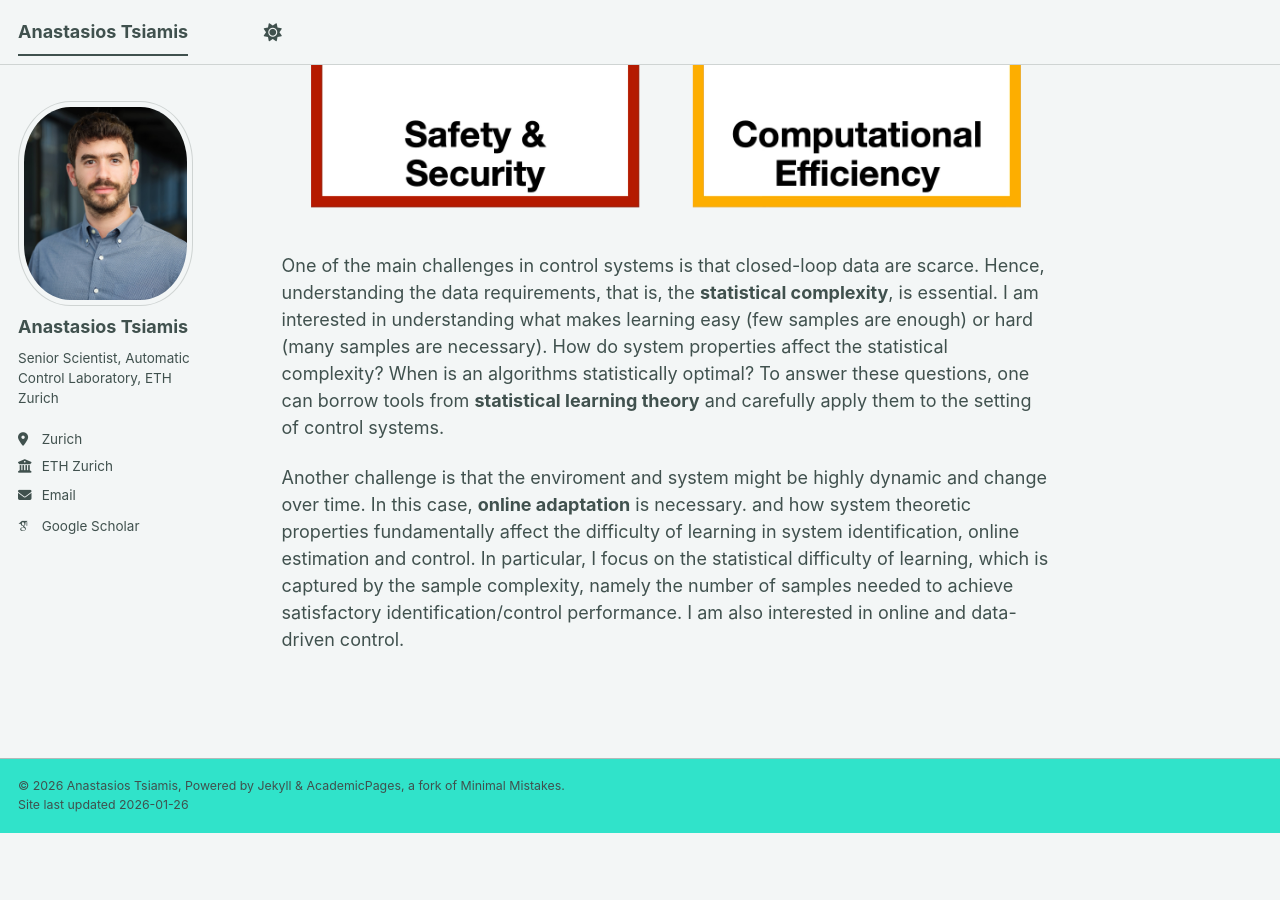
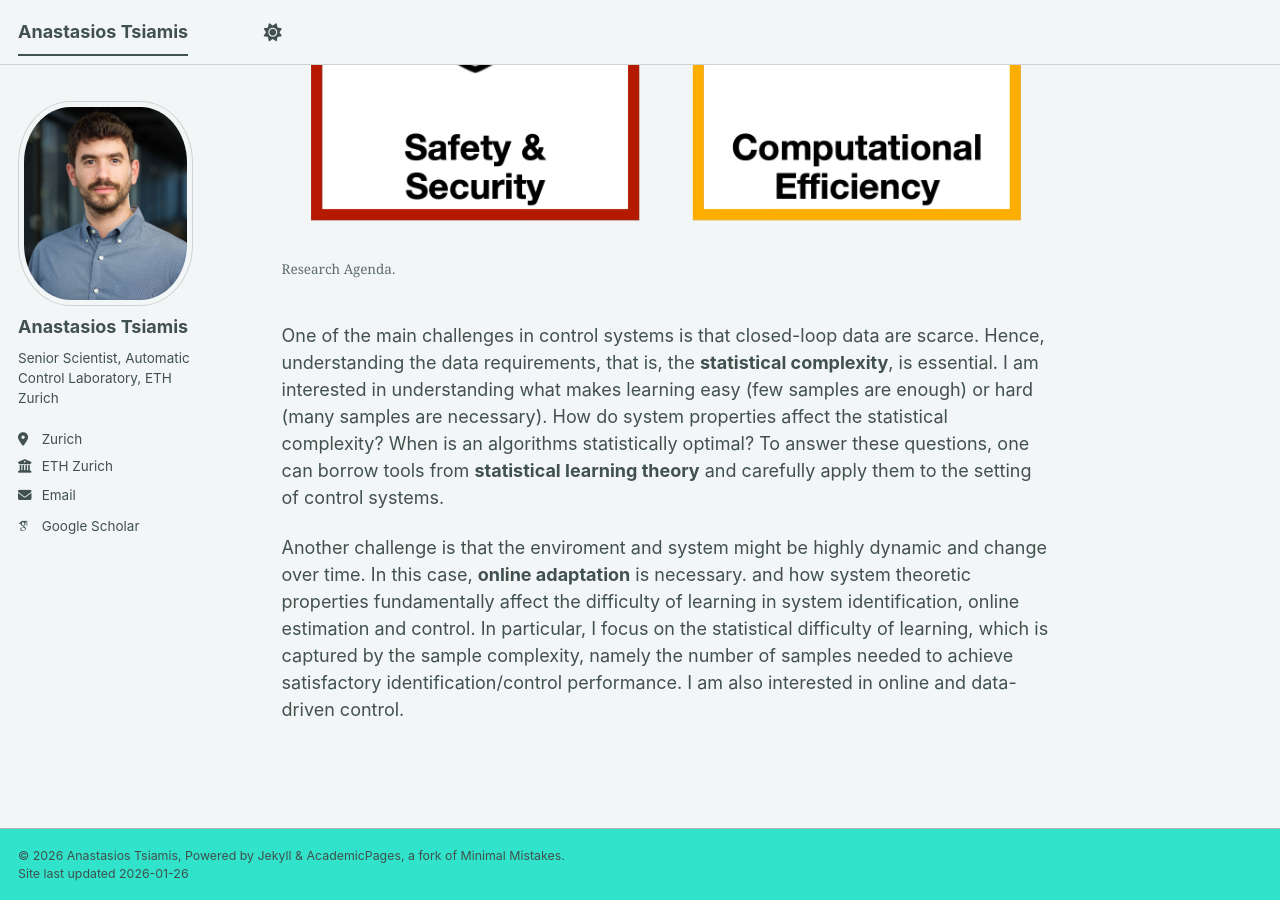
Before and after one commit to antsiamis/antsiamis.github.io, a Jekyll site: the page built from _pages/about.md, in a window 1280 px wide and 900 px high, scrolled down 1240 px. Built offline with Jekyll 4.4.1, drawn with Linux system fonts in a browser that asks for light colours; some web fonts are replaced; a script bundle is joined from its source files by our own code; library files that are not in the unit come from our copies; before the commit the page ends 2072 px from its top, so only the background shows below that.

Commit message:
Update about.md

```diff
--- a/_pages/about.md
+++ b/_pages/about.md
@@ -17,7 +17,11 @@ Research Overview
 ======
 My current research lies in the intersection of control theory and machine learning. Learning-based control emerges as a promising solution for modern control applications, where adaptation to complex and unknown environments is required. Despite recent progress, we still do not fully understand the impact and limitations of learning algorithms on even simple control systems. My goal is to understand these limitations and develop algorithms that are efficient and safe.
 
-![Research Agenda](../images/RESEARCH.png)
+<figure>
+    <img src="../images/RESEARCH.png"
+         alt="Research Agenda">
+    <figcaption> Research Agenda.</figcaption>
+</figure>
 
 One of the main challenges in control systems is that closed-loop data are scarce. Hence, understanding the data requirements, that is, the **statistical complexity**, is essential. I am interested in understanding what makes learning easy (few samples are enough) or hard (many samples are necessary). How do system properties affect the statistical complexity? When is an algorithms statistically optimal? To answer these questions, one can borrow tools from **statistical learning theory** and carefully apply them to the setting of control systems.
 
```
